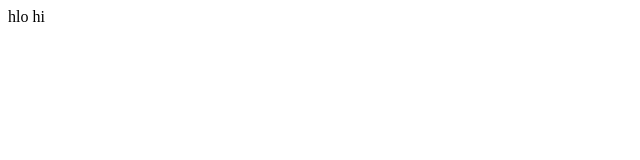
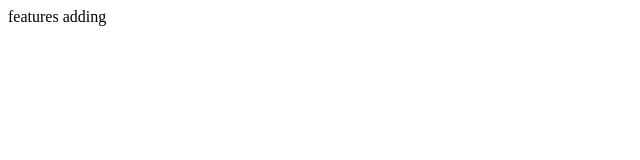
Before and after one commit to SaiSrivatsa2001/Merge-conflict-test, a plain HTML site: page index.html in a window 1280 px wide. Shown: the full height of the page, 0-640 px from the left. Drawn offline with Linux system fonts and the light colour scheme.

Commit message:
features

```diff
--- a/index.html
+++ b/index.html
@@ -1,3 +1,3 @@
 <html>
-<p>hlo hi</p>
+<p>features adding</p>
 </html>
```
